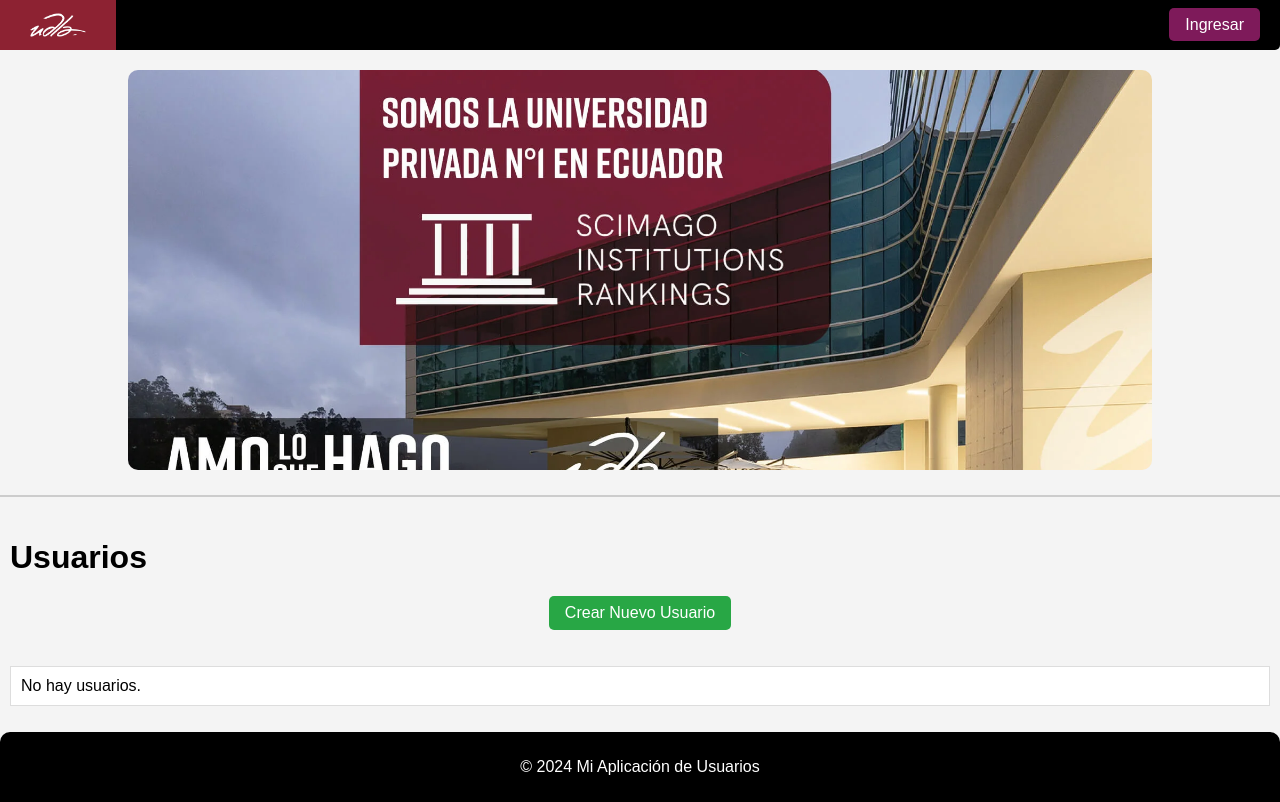
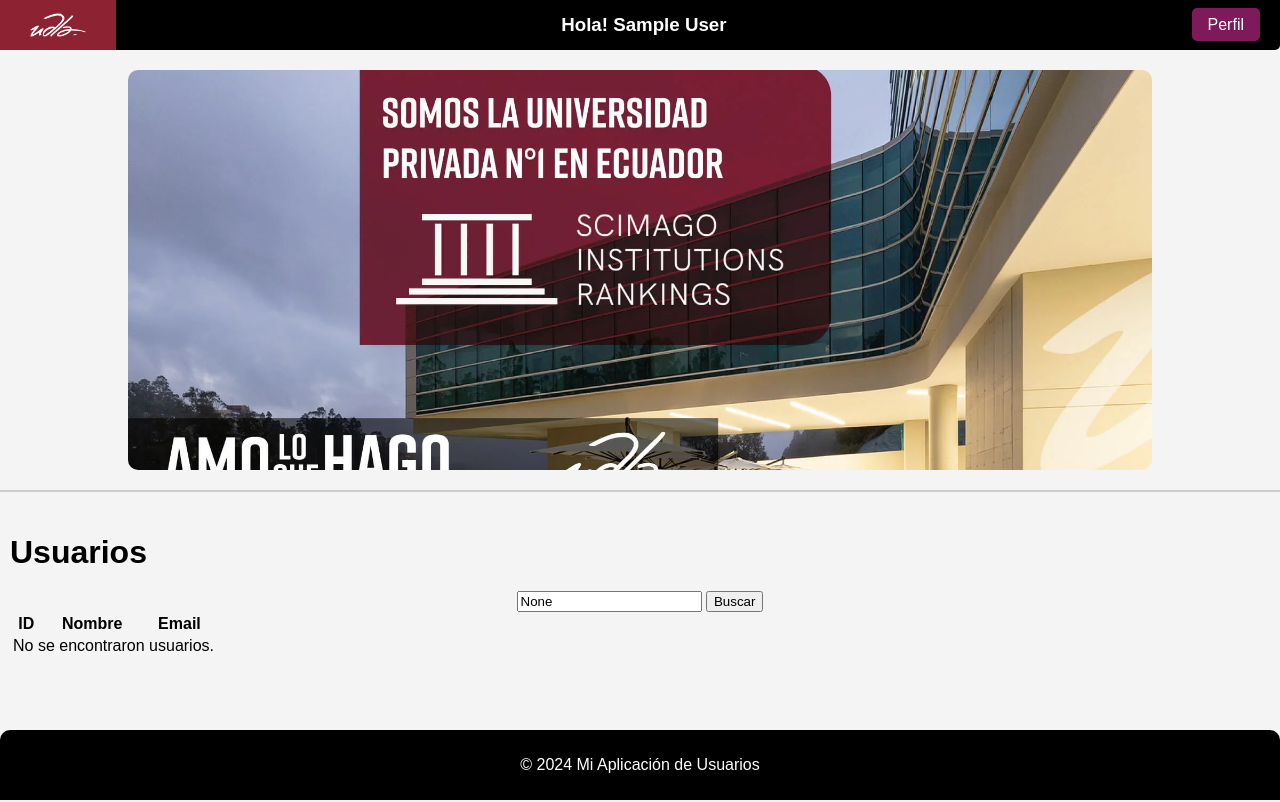
Before and after one commit to martinfq/flask-simple-app, a Flask app: page / in a window 1280 px wide. Run offline with Flask 3, Linux system fonts and the light colour scheme; the visitor is signed in with stand-in values (Sample User, id 1).

Commit message:
feat: NavBar and SearchBAr

```diff
--- a/app.py
+++ b/app.py
@@ -16,15 +16,16 @@
 
 # Rutas para usuarios (CRUD)
 app.add_url_rule('/', view_func=user_controller.index)
-app.add_url_rule('/create', view_func=user_controller.create_user, methods=['GET', 'POST'])
-app.add_url_rule('/edit/<int:id>', view_func=user_controller.edit_user, methods=['GET', 'POST'])
-app.add_url_rule('/delete/<int:id>', view_func=user_controller.delete_user)
+# app.add_url_rule('/create', view_func=user_controller.create_user, methods=['GET', 'POST'])
+# app.add_url_rule('/edit/<int:id>', view_func=user_controller.edit_user, methods=['GET', 'POST'])
+# app.add_url_rule('/delete/<int:id>', view_func=user_controller.delete_user)
 
 # Rutas para autenticación
 app.add_url_rule('/register', view_func=auth_controller.register, methods=['GET', 'POST'])
 app.add_url_rule('/login', view_func=auth_controller.login, methods=['GET', 'POST'])
 app.add_url_rule('/logout', view_func=auth_controller.logout)
 
+app.add_url_rule('/edit_profile', view_func=user_controller.edit_profile, methods=['GET', 'POST'])
 
 # Crear las tablas si no existen
 with app.app_context():
--- a/controllers/user_controller.py
+++ b/controllers/user_controller.py
@@ -4,38 +4,40 @@
 
 
 def index():
-    users = User.query.all()
-    return render_template('index.html', users=users)
+    search_query = request.args.get('search')  # Obtener el término de búsqueda de la URL
 
+    if search_query:
+        # Filtrar usuarios cuyo nombre o correo coincidan con el término de búsqueda
+        users = User.query.filter(
+            (User.name.ilike(f"%{search_query}%")) | (User.email.ilike(f"%{search_query}%"))
+        ).all()
+    else:
+        # Si no hay término de búsqueda, mostrar todos los usuarios
+        users = User.query.all()
 
-def create_user():
-    if request.method == 'POST':
-        name = request.form['name']
-        email = request.form['email']
-        new_user = User(name=name, email=email)
-        db.session.add(new_user)
-        db.session.commit()
-        flash('Usuario creado exitosamente!')
-        return redirect(url_for('index'))
-    return render_template('create_user.html')
+    return render_template('index.html', users=users, search_query=search_query)
 
 
 @login_required
-def edit_user(id):
-    user = User.query.get_or_404(id)
+def edit_profile():
+    user_id = session.get('user_id')
+    user = User.query.get_or_404(user_id)
+
     if request.method == 'POST':
-        user.name = request.form['name']
-        user.email = request.form['email']
-        db.session.commit()
-        flash('Usuario actualizado correctamente!')
-        return redirect(url_for('index'))
-    return render_template('create_user.html', user=user)
+        if 'update' in request.form:
+            user.name = request.form['name']
+            user.email = request.form['email']
+            if request.form['password']:
+                user.set_password(request.form['password'])
+            db.session.commit()
+            flash('Información actualizada exitosamente!')
+            return redirect(url_for('edit_profile'))
 
+        elif 'delete' in request.form:  # Si se presiona el botón "Eliminar cuenta"
+            db.session.delete(user)
+            db.session.commit()
+            session.pop('user_id', None)  # Elimina al usuario de la sesión
+            flash('Tu cuenta ha sido eliminada.')
+            return redirect(url_for('register'))
 
-@login_required
-def delete_user(id):
-    user = User.query.get_or_404(id)
-    db.session.delete(user)
-    db.session.commit()
-    flash('Usuario eliminado exitosamente!')
-    return redirect(url_for('index'))
+    return render_template('edit_profile.html', user=user)
--- a/static/css/home.css
+++ b/static/css/home.css
@@ -78,6 +78,10 @@
     font-size: 2rem;
 }
 
+.h3 {
+    color: white;
+}
+
 .users a.btn {
     display: inline-block;
     margin-bottom: 20px;
--- a/templates/index.html
+++ b/templates/index.html
@@ -1,22 +1,7 @@
-<!DOCTYPE html>
-<html lang="en">
-<head>
-    <meta charset="UTF-8">
-    <meta name="viewport" content="width=device-width, initial-scale=1.0">
-    <title>Martin Fierro - App </title>
-    <link rel="stylesheet" href="/static/css/home.css">
-</head>
-<body>
+{% extends 'layout.html' %}
     <!-- Navbar -->
-    <nav class="navbar">
-        <div class="logo">
-            <img src="/static/img/logo.jpg" alt="Logo">
-        </div>
-        <div class="login-button">
-            <a href="/login" class="btn">Ingresar</a>
-        </div>
-    </nav>
 
+{% block content %}
     <!-- Hero Section -->
     <section class="hero">
         <img src="/static/img/banner.webp" alt="Banner Image">
@@ -28,23 +13,34 @@
     <!-- Users Section -->
     <section class="users">
         <h1>Usuarios</h1>
-        <a href="/create" class="btn">Crear Nuevo Usuario</a>
-        <ul>
-            {% for user in users %}
-            <li>
-                {{ user.name }} - {{ user.email }}
-                <a href="/edit/{{ user.id }}" class="btn-small">Editar</a>
-                <a href="/delete/{{ user.id }}" class="btn-small" onclick="return confirm('¿Estás seguro?');">Eliminar</a>
-            </li>
+       <form method="GET" action="/">
+        <input type="text" name="search" placeholder="Buscar usuarios..." value="{{ search_query }}">
+        <button type="submit">Buscar</button>
+    </form>
+
+    <table>
+        <thead>
+            <tr>
+                <th>ID</th>
+                <th>Nombre</th>
+                <th>Email</th>
+            </tr>
+        </thead>
+        <tbody>
+            {% if users %}
+                {% for user in users %}
+                <tr>
+                    <td>{{ user.id }}</td>
+                    <td>{{ user.name }}</td>
+                    <td>{{ user.email }}</td>
+                </tr>
+                {% endfor %}
             {% else %}
-            <li>No hay usuarios.</li>
-            {% endfor %}
-        </ul>
+                <tr>
+                    <td colspan="3">No se encontraron usuarios.</td>
+                </tr>
+            {% endif %}
+        </tbody>
+    </table>
     </section>
-
-    <!-- Footer -->
-    <footer class="footer">
-        <p>&copy; 2024 Mi Aplicación de Usuarios</p>
-    </footer>
-</body>
-</html>
+{% endblock %}
--- /dev/null
+++ b/templates/layout.html
@@ -0,0 +1,37 @@
+<!DOCTYPE html>
+<html lang="es">
+<head>
+    <meta charset="UTF-8">
+    <meta name="viewport" content="width=device-width, initial-scale=1.0">
+    <title>{% block title %}Martin Fierro - App{% endblock %}</title>
+    <link rel="stylesheet" href="/static/css/home.css">
+</head>
+<body>
+    <nav class="navbar">
+        <div class="logo">
+            <a href="/">
+            <img src="/static/img/logo.jpg" alt="Logo">
+        </a>
+        </div>
+        {% if session.get('user_id') %}
+            <h3 class="h3">Hola! {{ session.get('user_name') }}</h3>
+            <div class="login-button">
+                <a href="/edit_profile" class="btn">Perfil</a>
+            </div>
+        {% else %}
+            <div class="login-button">
+                <a href="/login" class="btn">Ingresar</a>
+            </div>
+        {% endif %}
+    </nav>
+    <!-- Contenido dinámico -->
+    <div>
+        {% block content %}{% endblock %}
+    </div>
+
+    <!-- Footer común -->
+    <footer class="footer">
+        <p>&copy; 2024 Mi Aplicación de Usuarios</p>
+    </footer>
+</body>
+</html>
--- a/templates/login.html
+++ b/templates/login.html
@@ -18,5 +18,6 @@
         <button type="submit">Iniciar Sesión</button>
     </form>
     <a href="/register">Crear una cuenta</a>
+    <a href="/">Volver al home</a>
 </body>
 </html>
```
Also changed, not shown: controllers/auth_controller.py (+8 -6 lines), templates/create_user.html (deleted, +0 -22 lines), templates/edit_profile.html (added, +26 -0 lines), instance/database.db.
